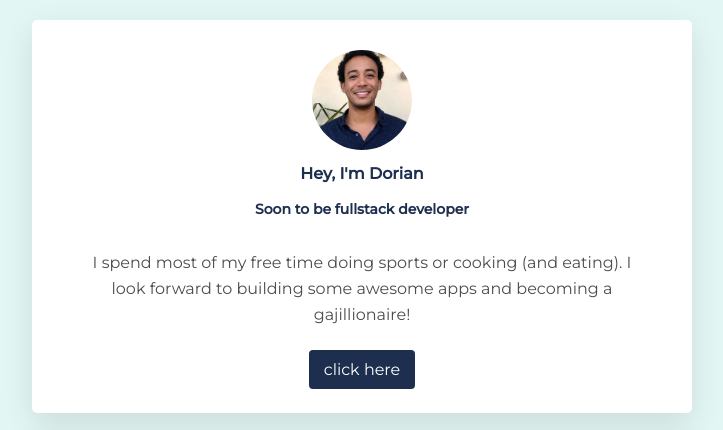
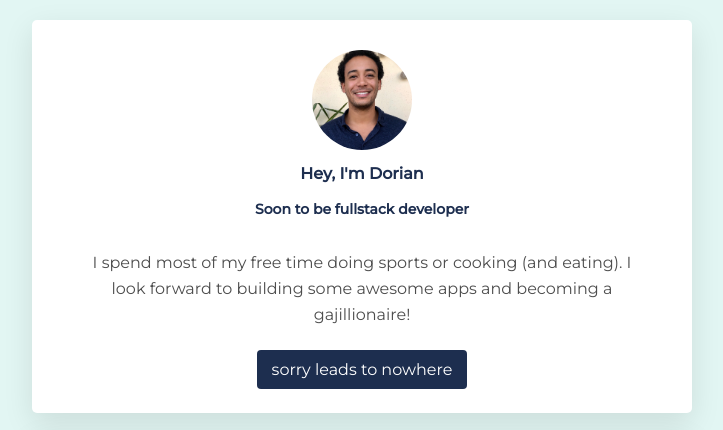
Before and after one commit to DorianWilsonDebriano/profile, a plain HTML site: page index.html in a window 1280 px wide. Shown: the top 430 px of the page, without its empty margins (278-1001 px from the left). Drawn offline with Linux system fonts and the light colour scheme.

Commit message:
some edits

```diff
--- a/index.html
+++ b/index.html
@@ -14,7 +14,7 @@
         <h1>Hey, I'm Dorian</h1>
         <h2>Soon to be fullstack developer</h2>
         <p>I spend most of my free time doing sports or cooking (and eating). I look forward to building some awesome apps and becoming a gajillionaire!</p>
-        <a href="#" class="btn-blue">click here</a>
+        <a href="#" class="btn-blue">sorry leads to nowhere</a>
       </div>
       <div class="card-white" id="follow-me">
         <h2>Follow Me!</h2>
```
